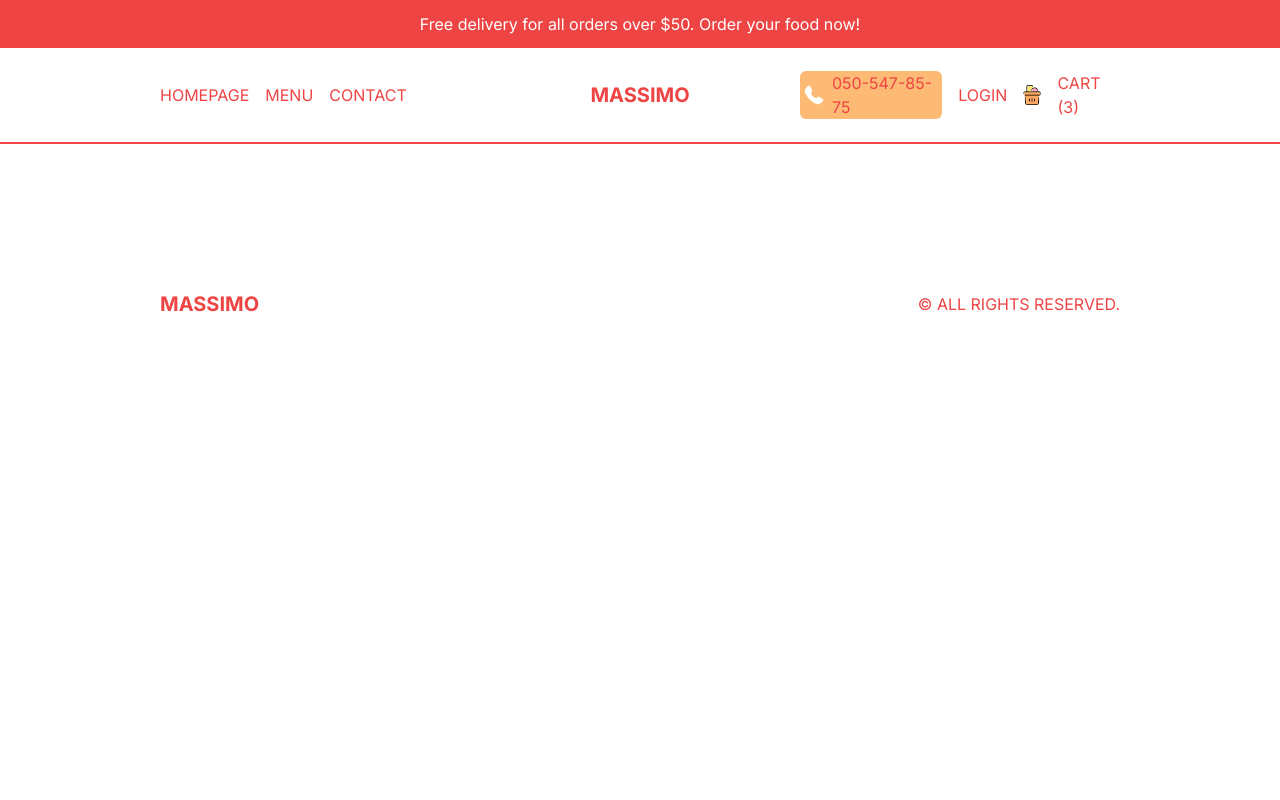
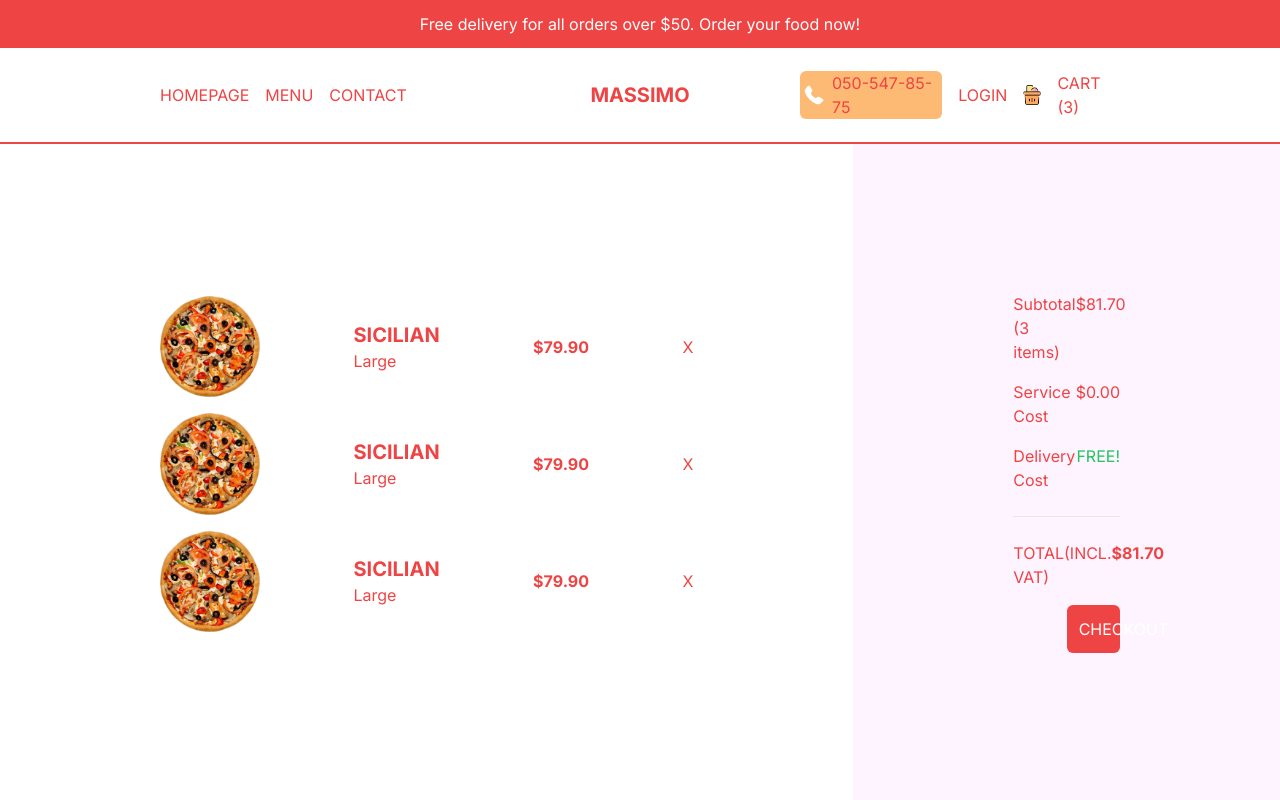
Before and after one commit to KenanRamazanov/RestaurantApp-TypeScript, a Next.js app: page /cart in a window 1280 px wide. Shown: the top 800 px of the page. Built offline with nearby package versions, Linux system fonts and the light colour scheme.

Commit message:
Final of CartPage

```diff
--- a/src/app/cart/page.tsx
+++ b/src/app/cart/page.tsx
@@ -1,15 +1,67 @@
-import React from 'react'
+import Image from "next/image";
+import React from "react";
 
 const CartPage = () => {
   return (
-    <div className=''>
-    {/* Products CONTAINER */}
+    <div className="h-[calc(100vh-6rem)] md:h-[calc(100vh-9rem)] flex flex-col text-red-500 lg:flex-row">
+      {/* PRODUCTS CONTAINER */}
+      <div className="h-1/2 p-4 flex flex-col justify-center overflow-scroll lg:h-full lg:w-2/3 2xl:w-1/2 lg:px-20 xl:px-40">
+        {/* SINGLE ITEM */}
+        <div className="flex items-center justify-between mb-4">
+          <Image src="/temporary/p1.png" alt="" width={100} height={100} />
+          <div className="">
+            <h1 className="uppercase text-xl font-bold">sicilian</h1>
+            <span>Large</span>
+          </div>
+          <h2 className="font-bold">$79.90</h2>
+          <span className="cursor-pointer">X</span>
+        </div>
+        {/* SINGLE ITEM */}
+        <div className="flex items-center justify-between mb-4">
+          <Image src="/temporary/p1.png" alt="" width={100} height={100} />
+          <div className="">
+            <h1 className="uppercase text-xl font-bold">sicilian</h1>
+            <span>Large</span>
+          </div>
+          <h2 className="font-bold">$79.90</h2>
+          <span className="cursor-pointer">X</span>
+        </div>
+        {/* SINGLE ITEM */}
+        <div className="flex items-center justify-between mb-4">
+          <Image src="/temporary/p1.png" alt="" width={100} height={100} />
+          <div className="">
+            <h1 className="uppercase text-xl font-bold">sicilian</h1>
+            <span>Large</span>
+          </div>
+          <h2 className="font-bold">$79.90</h2>
+          <span className="cursor-pointer">X</span>
+        </div>
+      </div>
+      {/* PAYMENT CONTAINER */}
+      <div className="h-1/2 p-4 bg-fuchsia-50 flex flex-col gap-4 justify-center lg:h-full lg:w-1/3 2xl:w-1/2 lg:px-20 xl:px-40 2xl:text-xl 2xl:gap-6">
+        <div className="flex justify-between">
+          <span className="">Subtotal (3 items)</span>
+          <span className="">$81.70</span>
+        </div>
+        <div className="flex justify-between">
+          <span className="">Service Cost</span>
+          <span className="">$0.00</span>
+        </div>
+        <div className="flex justify-between">
+          <span className="">Delivery Cost</span>
+          <span className="text-green-500">FREE!</span>
+        </div>
+        <hr className="my-2" />
+        <div className="flex justify-between">
+          <span className="">TOTAL(INCL. VAT)</span>
+          <span className="font-bold">$81.70</span>
+        </div>
+        <button className="bg-red-500 text-white p-3 rounded-md w-1/2 self-end">
+          CHECKOUT
+        </button>
+      </div>
+    </div>
+  );
+};
 
-    {/* Payment CONTAINER */}
-
-
-    </div>
-  )
-}
-
-export default CartPage
+export default CartPage;
```
